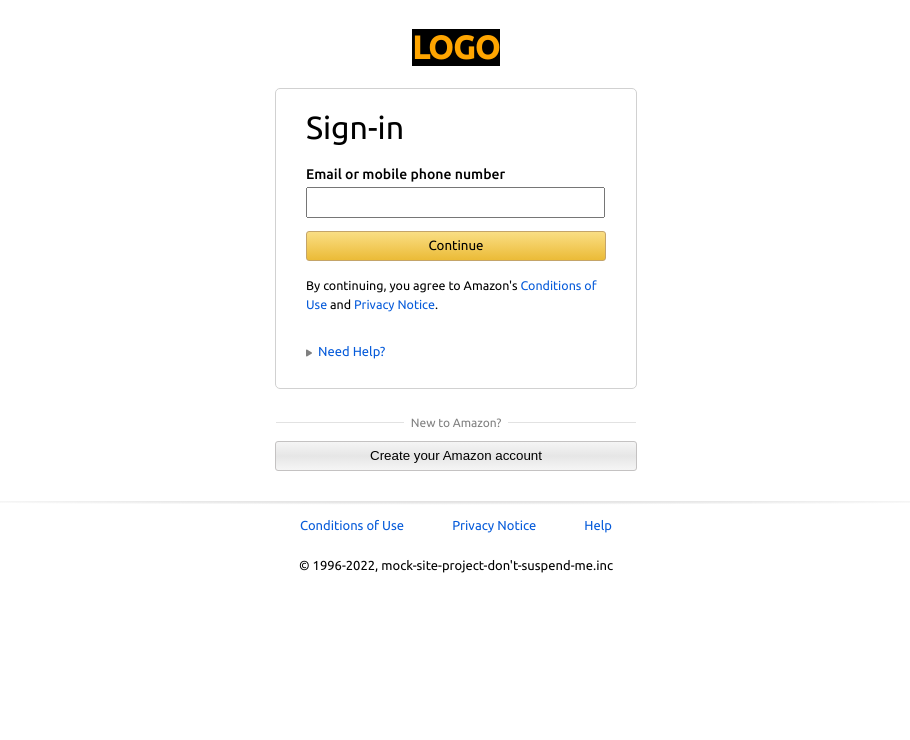
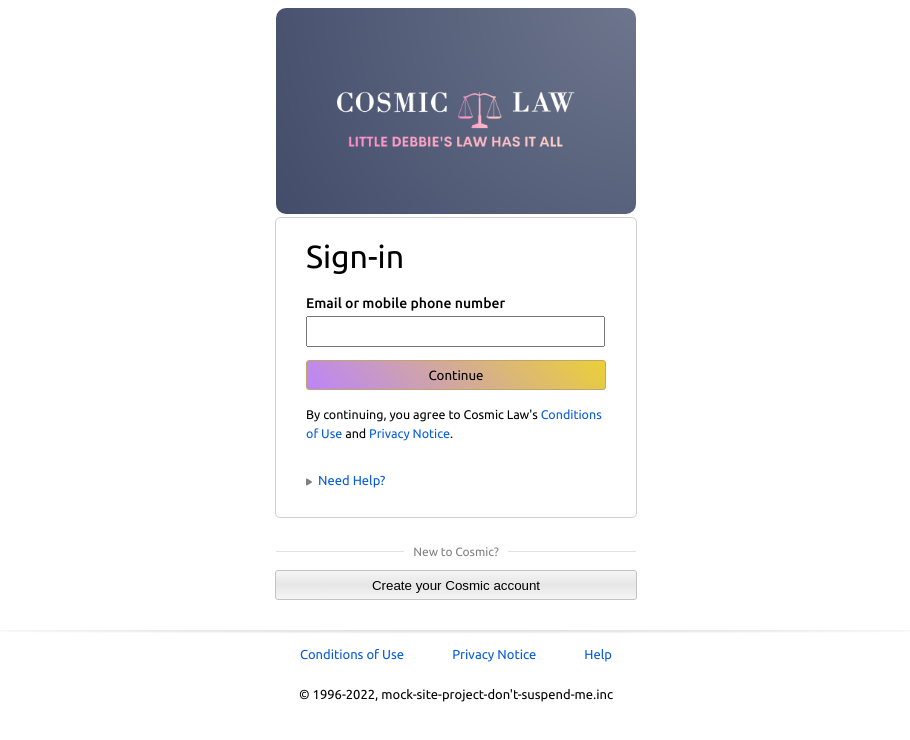
Before and after one commit to dkatina/w1d3HW, a plain HTML site: page index.html in a window 1280 px wide. Shown: the whole page, without its empty margins (184-1094 px from the left). Drawn offline with Linux system fonts and the light colour scheme.

Commit message:
Cosmic Law Theme

```diff
--- a/index.html
+++ b/index.html
@@ -15,7 +15,7 @@
 <body>
     <header>
         <div class="logo">
-            <h1>LOGO</h1>
+            <img src="./images/Law-logo.png" alt="">
         </div>
     </header>
     <div class="sign-in">
@@ -25,7 +25,7 @@
             <input type="email" name="email" id="email">
             <button>Continue</button>
         </form>
-        <p class="notice">By continuing, you agree to Amazon's
+        <p class="notice">By continuing, you agree to Cosmic Law's
             <a href="https://www.amazon.com/gp/help/customer/
             display.html?nodeId=GLSBYFE9MGKKQXXM">Conditions of Use</a> and
         <a href="https://www.amazon.com/gp/help/customer/display.html?nodeId=
@@ -42,10 +42,10 @@
     </div>
     <div class="seperator">
         <div class="line"></div>
-        <p>New to Amazon?</p>
+        <p>New to Cosmic?</p>
         <div class="line"></div>
     </div>
-    <button class="new_account">Create your Amazon account</button>
+    <button class="new_account">Create your Cosmic account</button>
     <footer>
         <div class="border"></div>
         <div class="conditions">
--- a/styles.css
+++ b/styles.css
@@ -4,9 +4,9 @@
     align-items: center;
     font-family: 'Ubuntu', sans-serif;
 }
-.logo{
-    background-color: black;
-    color: orange;
+.logo img{
+    width: 360px;
+    border-radius: 10px;
 }
 .sign-in{
     border: 1px solid rgb(209, 209, 209);
@@ -38,13 +38,13 @@
     margin-top: 13px;
     width: 100%;
     height: 30px;
-    background: linear-gradient(rgb(250, 222, 132),rgb(235, 187, 55));
+    background: linear-gradient(45deg,rgb(187, 132, 250),rgb(235, 208, 55));
     border-radius: 3px;
     border: 1px solid rgb(196, 164, 105);
     font-family: 'Ubuntu', sans-serif;
 }
 form > button:hover{
-    background: linear-gradient(rgb(250, 222, 132),rgb(221, 162, 1));
+    background: linear-gradient(45deg,rgb(235, 208, 55),rgb(187, 132, 250));
 }
 .notice{
     margin-top: 15px;
```
Also changed, not shown: images/Law-logo.png (added).
